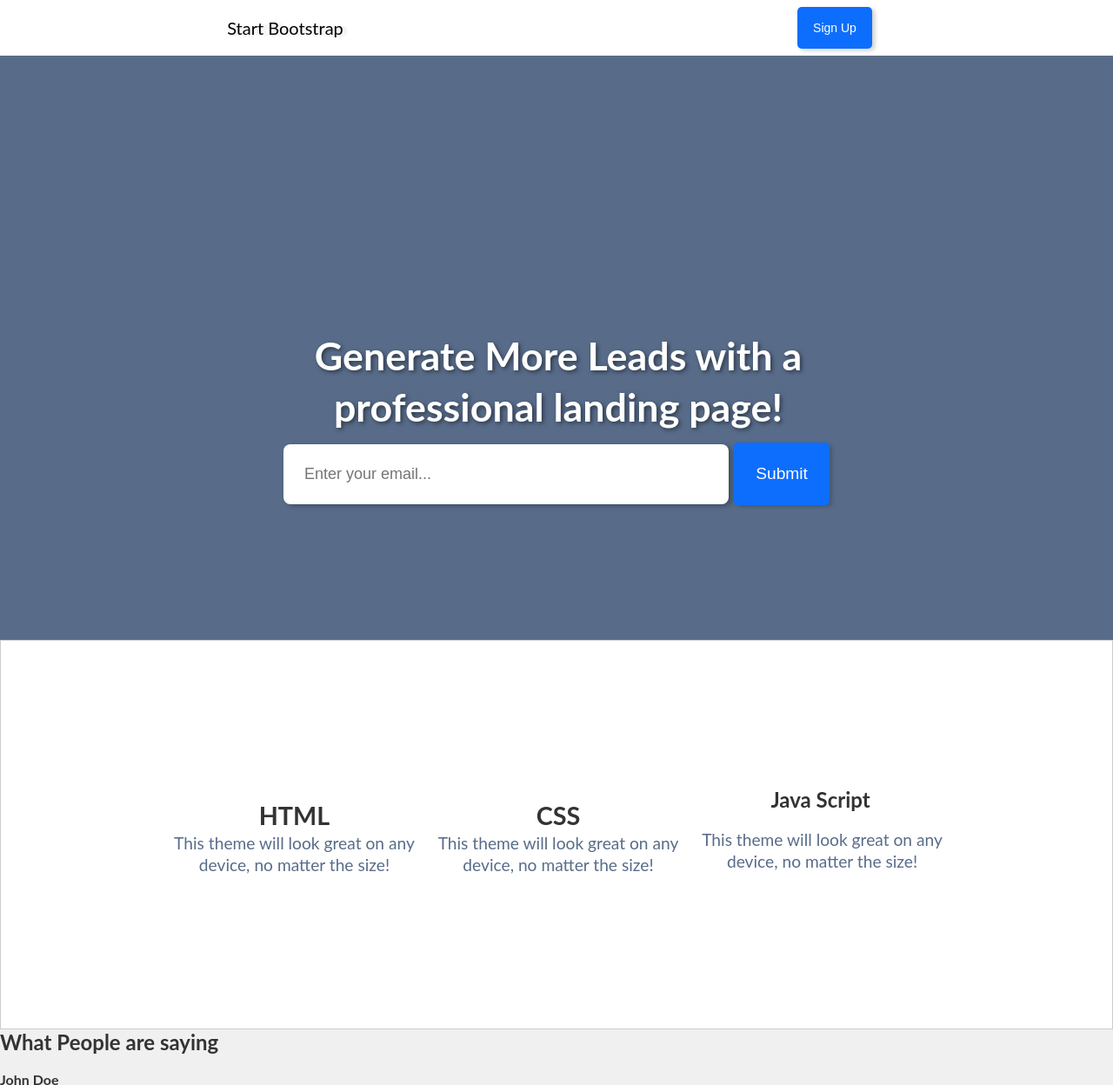
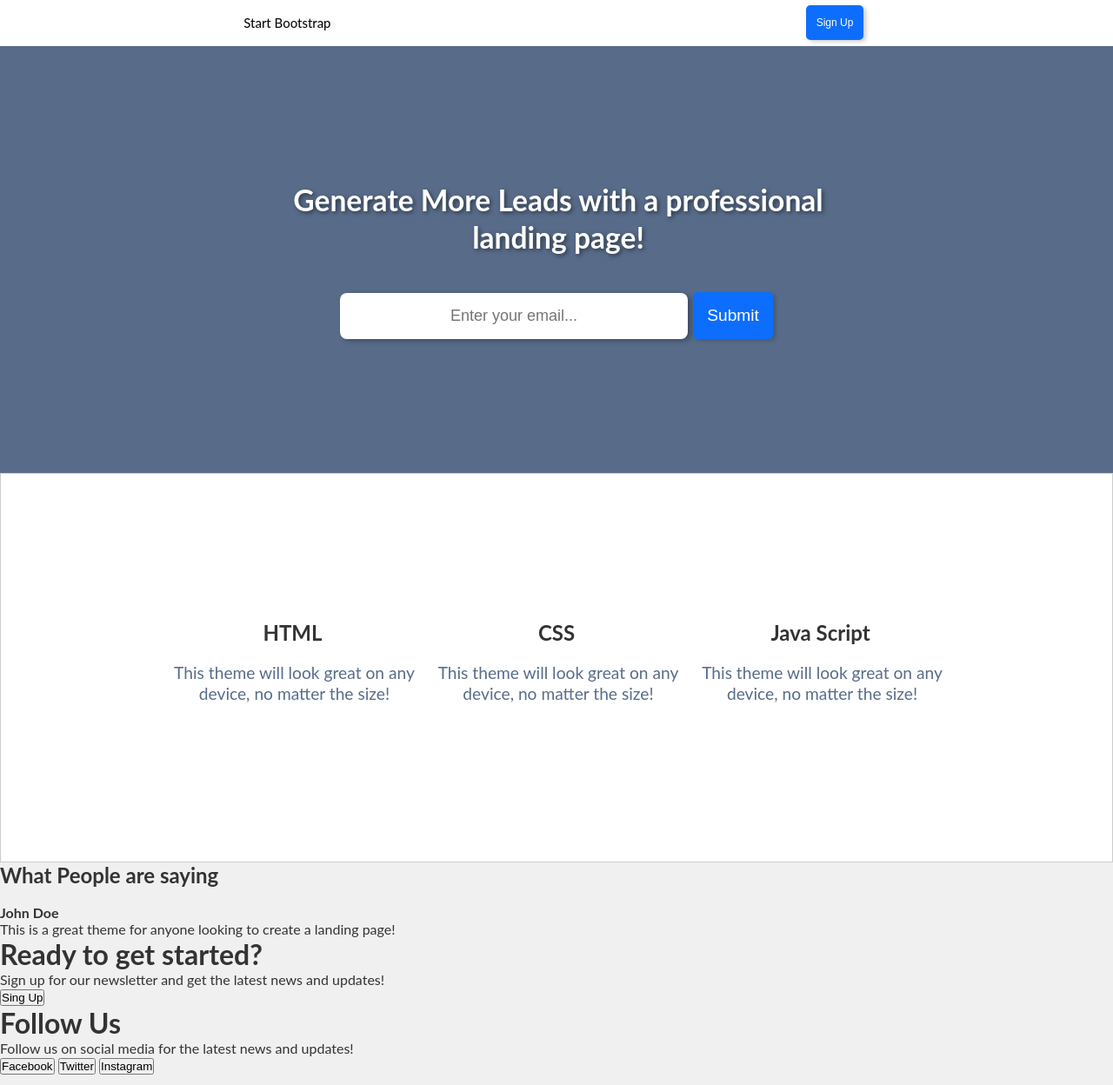
Before and after one commit to SanthyagoSouza/copia-lp-bootstrap, a plain HTML site: page 1 - lp1/index.html in a window 1280 px wide. Shown: the top 1248 px of the page at 87% size. Drawn offline with Linux system fonts and the light colour scheme.

Commit message:
fix: correct stylesheet path and adjust header styles for better alignment

```diff
--- a/1 - lp1/index.html
+++ b/1 - lp1/index.html
@@ -6,7 +6,7 @@
     <meta http-equiv="X-UA-Compatible" content="ie=edge" />
     <link
       rel="stylesheet"
-      href="/copia-lp-bootstrap/1 - lp1/src/css/style.css"
+      href="/1 - lp1/src/css/style.css"
     />
     <title>Document</title>
   </head>
--- a/1 - lp1/src/css/style.css
+++ b/1 - lp1/src/css/style.css
@@ -27,10 +27,10 @@ a {
 #header {
   background-color: white;
   justify-content: center;
-  align-items: center;
+  align-items: flex-end;
   color: black;
   width: 100%;
-  height: 4rem;
+  height: 3.3rem;
   display: grid;
   grid-template-columns: 1fr 1fr;
   /* position: fixed; */
@@ -40,18 +40,18 @@ a {
 #logo-p {
   align-items: center;
   justify-content: center;
-  font-size: 20px;
+  font-size: 15px;
   margin: auto;
-  padding: 0 0 0 1rem;
+  padding: 0 0 0 1.3rem;
   text-shadow: 5px 1px 3px rgba(0, 0, 0, 0.1);
 }
 
 
 #botao-logo {
   text-align: center;
-  font-size: 14px;
-  width: 5.4rem;
-  height: 3rem;
+  font-size: 12px;
+  width: 4.1rem;
+  height: 2.5rem;
   margin: auto;
   border: none;
   border-radius: 5px;
@@ -66,7 +66,7 @@ a {
   text-align: center;
   justify-content: center;
   align-items: center;
-  height: 42rem;
+  height: 30.7rem;
   width: 100%;
   background-color: #586c8a;
   color: white;
@@ -74,15 +74,14 @@ a {
 }
 
 #cad-email1 {
-  padding: 7rem 0 0 0;
-  align-items: center;
-  justify-content: center;
+  padding: 0 0 4.2rem;
+  text-align: center;
 }
 
-#cad-email1 > h1 {
-  text-align: center;
-  font-size: 2.8rem;
-  margin: 20px 0 12px 0;
+#cad-email1>h1 {
+
+  font-size: 2.1rem;
+  margin: 2.5rem 0 2.5rem 0;
   padding: 0 0 0 4px;
   color: white;
   line-height: 1.3;
@@ -91,8 +90,9 @@ a {
 }
 
 #email1 {
-  padding: 24px;
-  width: 32rem;
+  padding: 1rem 0;
+  text-align: center;
+  width: 25rem;
   margin-top: 2.5rem;
   margin-bottom: 5rem;
   margin: auto;
@@ -106,8 +106,8 @@ a {
   text-align: center;
   font-size: 1.2rem;
   margin: auto;
-  gap: 0.5rem;
-  padding: 25px;
+  gap: 0.8rem;
+  padding: 1rem;
   border-radius: 5px;
   border: none;
   background-color: #0d6efd;
@@ -130,7 +130,7 @@ a {
 }
 
 
-#main1 > #stacks {
+#main1>#stacks {
   display: grid;
   grid-template-columns: 1fr 1fr 1fr;
   justify-content: center;
@@ -140,26 +140,23 @@ a {
   gap: 1rem;
 }
 
-
-
-#stacks1,#stacks2,#stacks3 > h1 {
+.stack-card> p, h {
   text-align: center;
-  font-size: 2.5rem;
   margin: 20px 0 12px 0;
-  padding: 0 0 0 4px;
-  color: #586c8a;
-  line-height: 1.3;
-}
-#stacks1,#stacks2,#stacks3 > p {
-  text-align: center;
-  font-size: 1.2rem;
-  margin: 20px 0 12px 0;
-  padding: 0 0 0 4px;
   color: #586c8a;
   line-height: 1.3;
 }
 
-.stack-card{
+.stack-card>h1 {
+  font-size: 2.5rem;
+}
+
+.stack-card>p {
+  font-size: 1.2rem;
+  padding: 0 0 0 4px;
+}
+
+.stack-card {
   display: flex;
   justify-content: center;
   align-items: center;
@@ -167,14 +164,3 @@ a {
   width: 100%;
   height: 100%;
 }
-
-
-/* Classe reaproveitada */
-/* .w-33 {
-  width: 25%;
-  margin: 8%;
-} */
-
-.w-50 {
-  width: 50%;
-}
```
